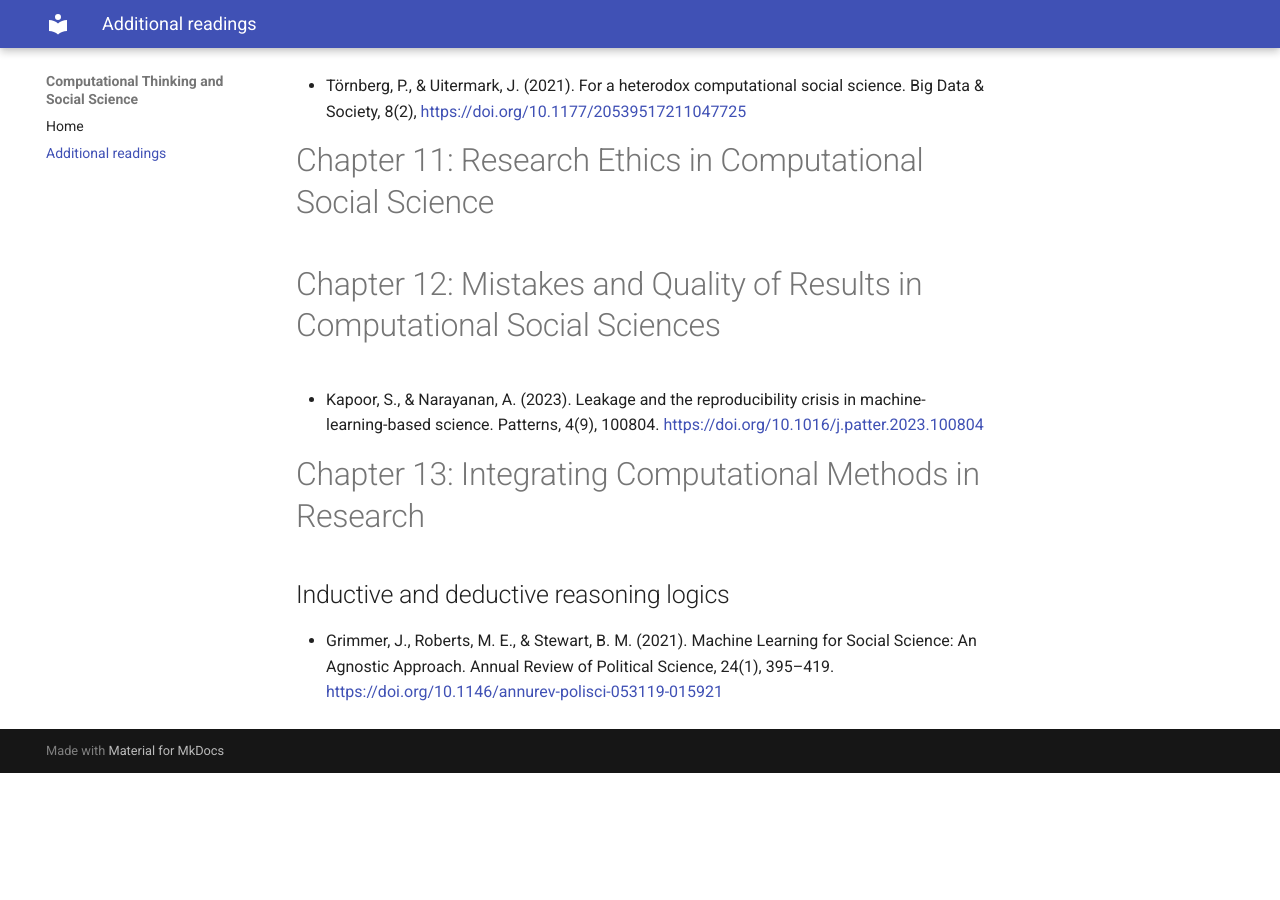
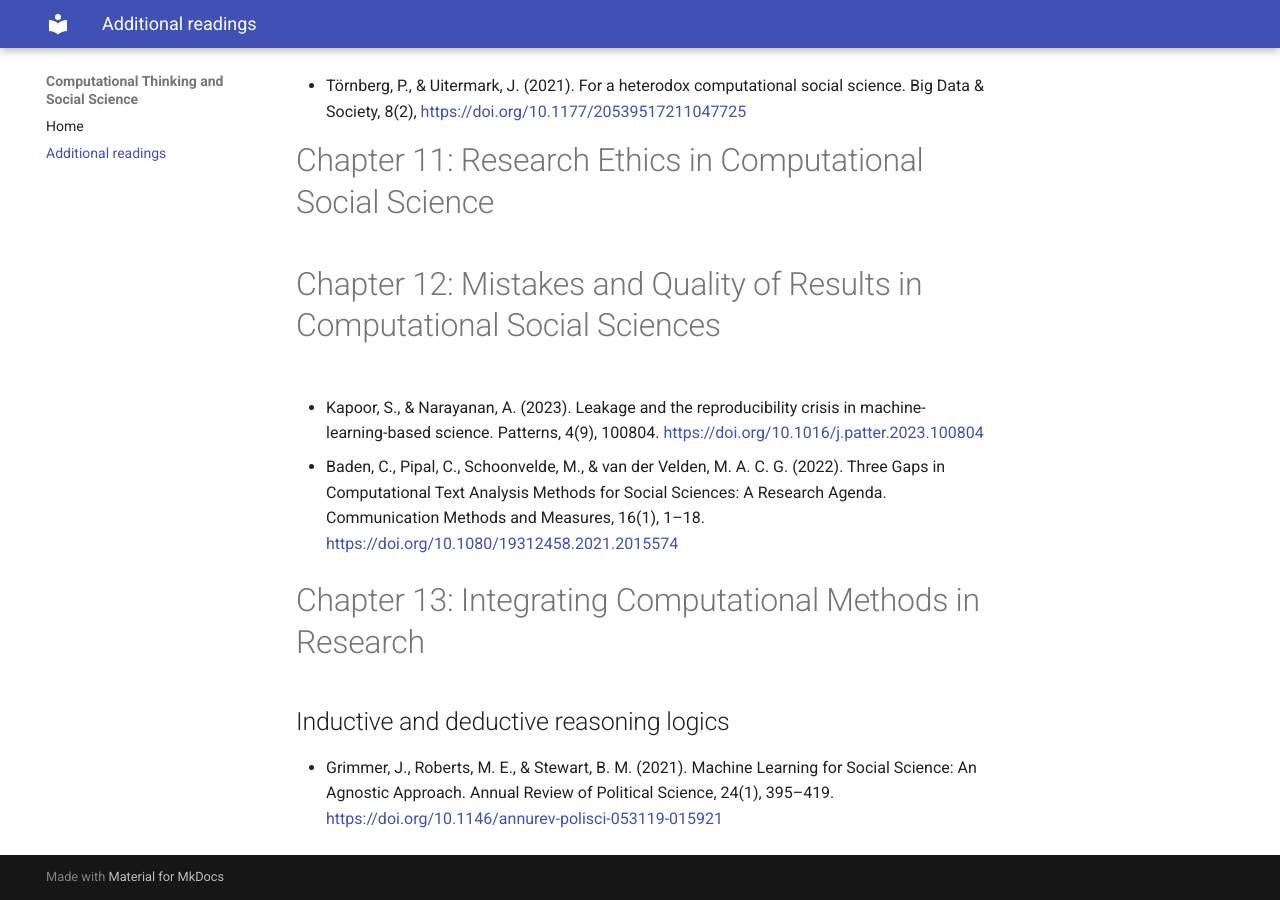
Before and after one commit to codingsocialscience/codingsocialscience.github.io, an MkDocs documentation site: the page built from docs/readings/index.md, in a window 1280 px wide and 900 px high, scrolled down 1585 px. Built offline with MkDocs 1.6.1 and Material for MkDocs 9.7.7, drawn with Linux system fonts in a browser that asks for light colours; before the commit the page ends 2358 px from its top, so only the background shows below that.

Commit message:
Update index.md

```diff
--- a/docs/readings/index.md
+++ b/docs/readings/index.md
@@ -43,6 +43,8 @@ This page is an attempt to keep the discussions fresh.
 
 * Kapoor, S., & Narayanan, A. (2023). Leakage and the reproducibility crisis in machine-learning-based science. Patterns, 4(9), 100804. [https://doi.org/10.1016/j.patter.2023.100804](https://doi.org/10.1016/j.patter.2023.100804)
 
+* Baden, C., Pipal, C., Schoonvelde, M., & van der Velden, M. A. C. G. (2022). Three Gaps in Computational Text Analysis Methods for Social Sciences: A Research Agenda. Communication Methods and Measures, 16(1), 1–18. [https://doi.org/10.1080/19312458.2021.2015574](https://doi.org/10.1080/19312458.2021.2015574)
+
 # Chapter 13: Integrating Computational Methods in Research
 
 ## Inductive and deductive reasoning logics
```
